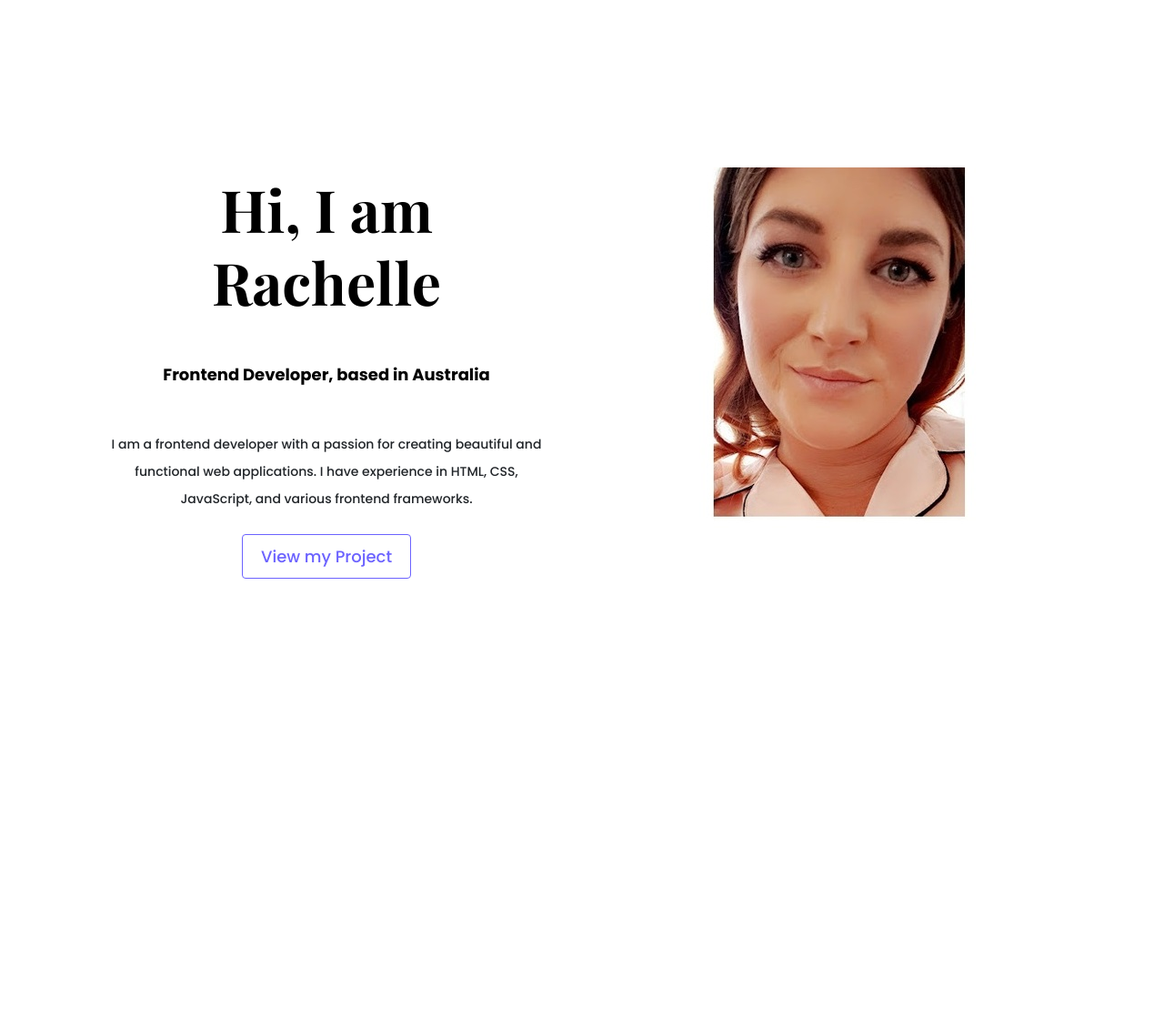
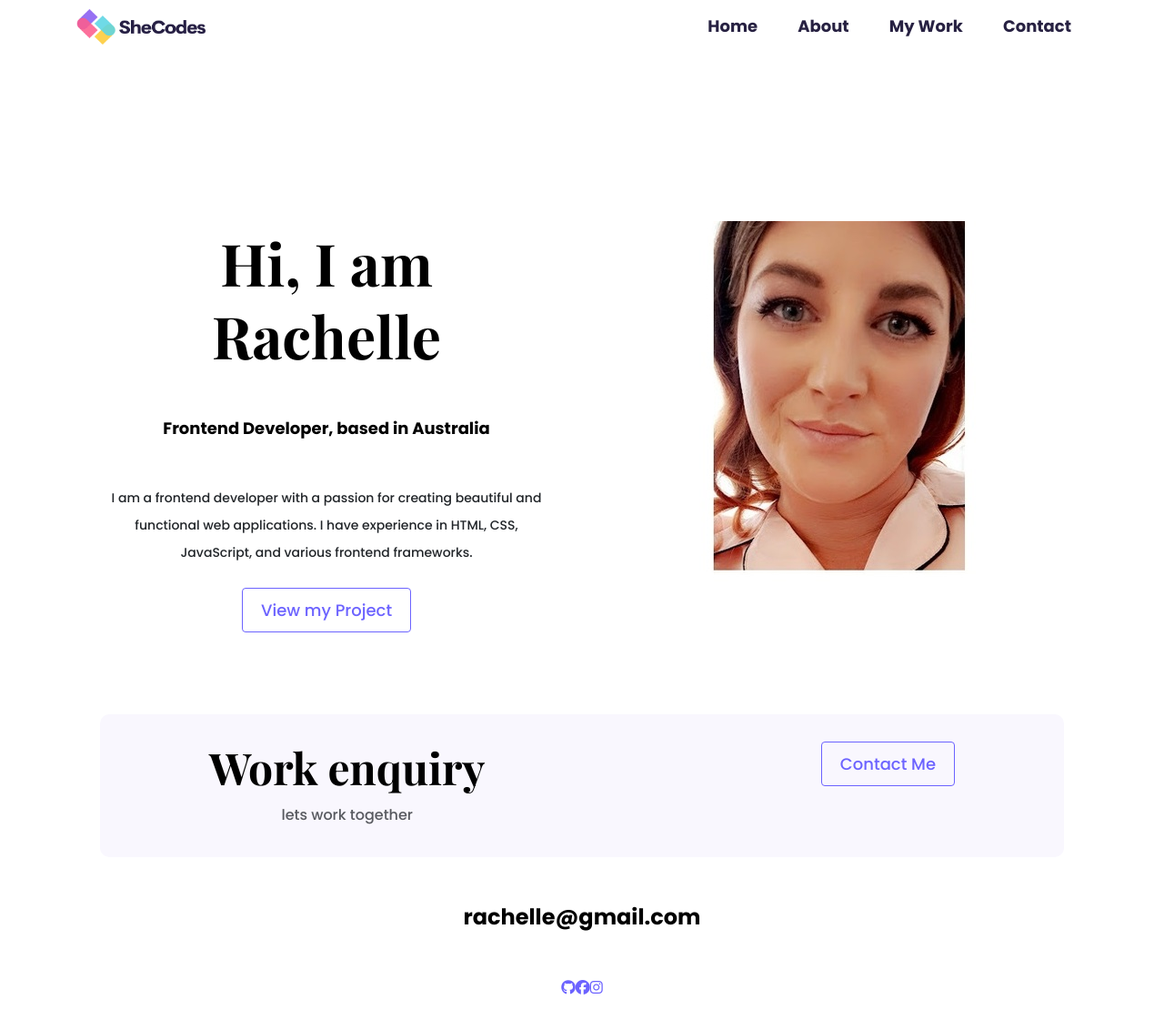
Before and after one commit to OriginalRelic/Portfoloo-project-responsive, a plain HTML site: page about.html in a window 1280 px wide. Shown: the whole page at 91% size. Before the commit the page ends 826 px from the top, so only its background shows below. Drawn offline with nearby package versions, Linux system fonts and the light colour scheme; a web font is replaced by a local one.

Commit message:
added footer to about

```diff
--- a/about.html
+++ b/about.html
@@ -29,6 +29,18 @@
         <title>About Page</title>
       </head>
 <body>
+  <div class="container">
+    <nav class="navbar d-flex justify-content-between ">
+     <img src="images/logo.png" alt="" class="logo d-none d-md-block" />
+     <img src="images/logo-small.png" alt="" class="logo d-block d-md-none"  />
+      <ul class="nav-links">
+        <li><a href="/index.html">Home</a></li>
+        <li><a href="/about.html">About</a></li>
+        <li><a href="/work.html">My Work</a></li>
+        <li><a href="/contact.html">Contact</a></li>
+        </ul>
+    </nav>
+  </div>
  <div class="content-container container">
   <div class="row">
     <div class="col-lg-6">
@@ -43,6 +55,32 @@
      <img src="images/profile-pic.jpg" alt="" class="img-fluid rounded m-4" />
     </div>
 </div>
+<footer>
+  <div class="contact-box d-flex justify-content-between mb-5 d-none d-md-flex">
+    <div>
+    <h4>Work enquiry</h4>
+    <p class="text-muted">lets work together</p>
+  </div>
+<div>
+  <a href="" class="btn btn-branding-outline mb-5">Contact Me</a>
+</div>
+  </div>
+  <div class="d-flex justify-content-center space-between mb-5">
+
+  <a href="mailto:rachelle@gmail.com" class="email-link"> rachelle@gmail.com</a>
+  </div>
+  <div class="social-links d-flex justify-content-center space-between mb-5">
+    <a href="https://www.github.com/rachelle" target="_blank_">
+      <i class="fa-brands fa-github"></i>
+    </a>
+    <a href="https://www.facebook.com/rachelle.codes" target="_blank_">
+      <i class="fa-brands fa-facebook"></i>
+    </a>
+    <a href="https://www.instagram.com/rachellescoding" target="_blank_">
+      <i class="fa-brands fa-instagram"></i>
+    </a>
+  </div>
+</footer>
 </div>
 </body>
 </html>
```
